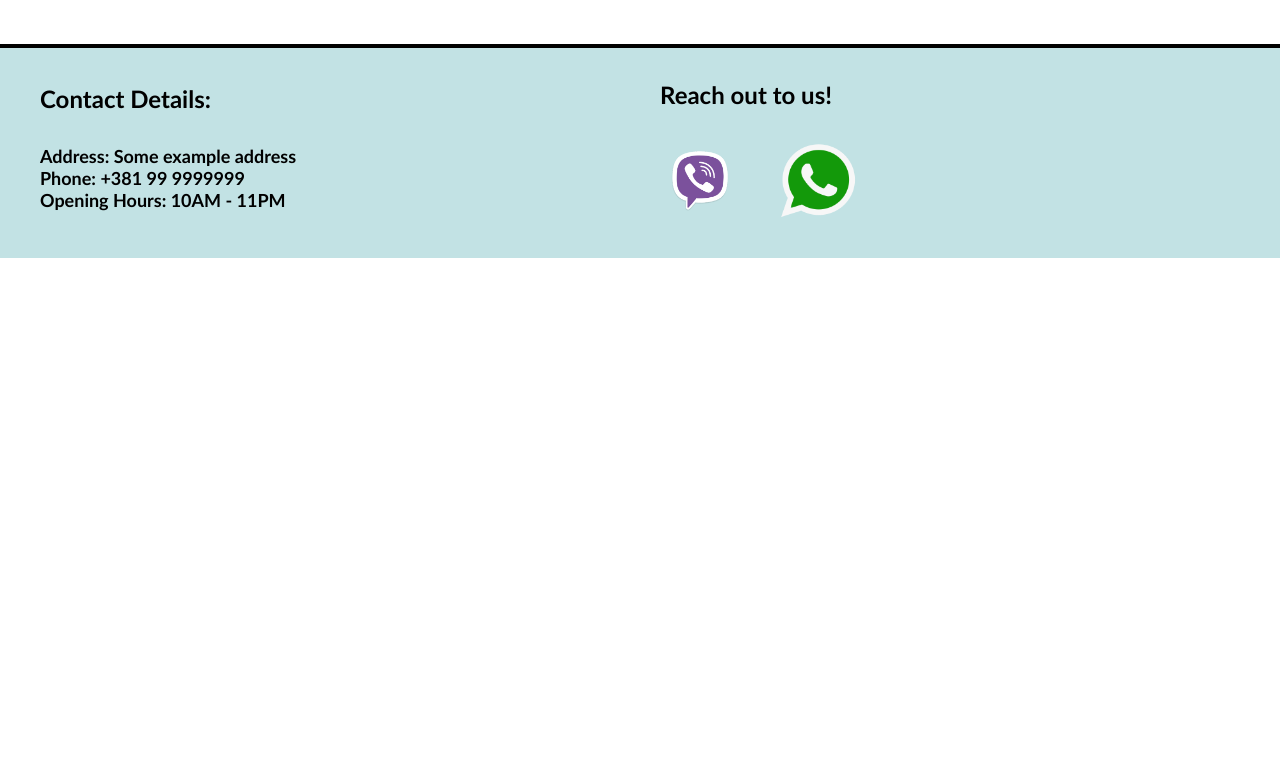
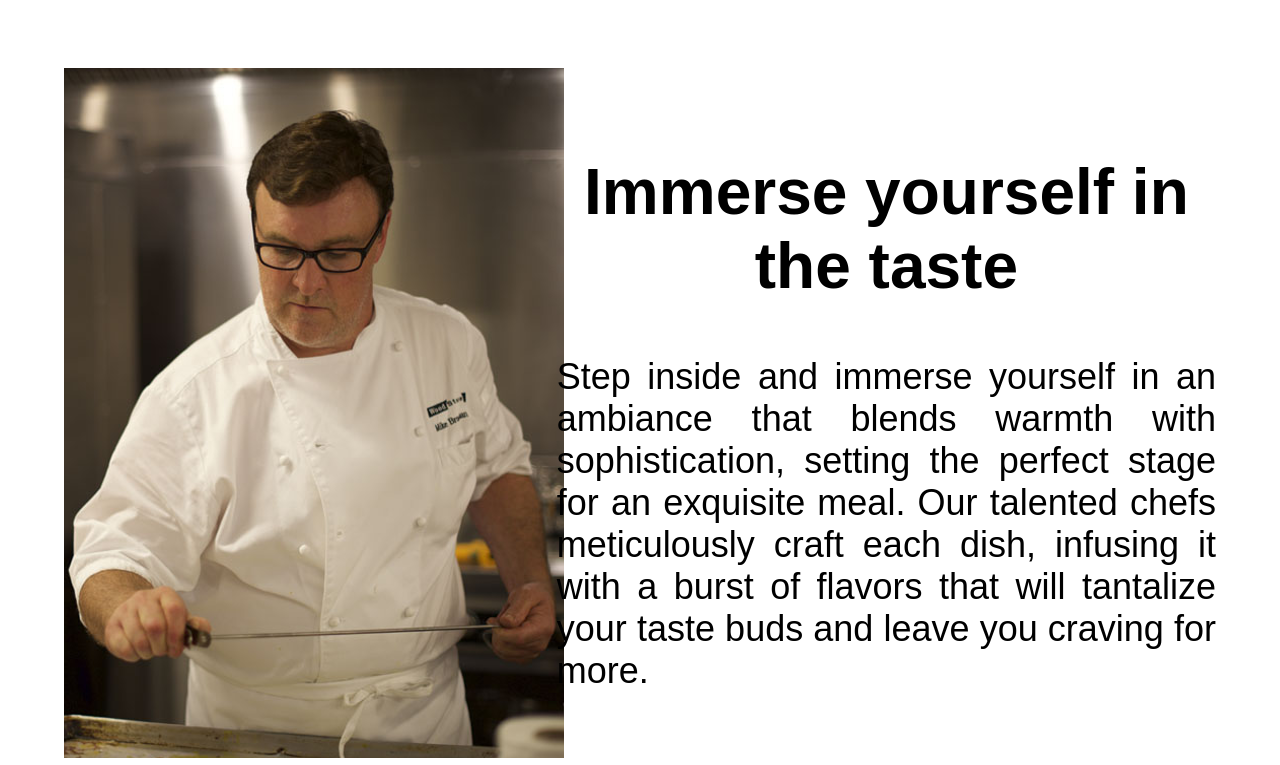
Before and after one commit to damianpolkowski1/RestaurantMenuPage, a plain HTML site: page index.html in a window 1280 px wide. Shown: the part 1551-2316 px from the top of the page. Before the commit the page ends 1809 px from the top, so only its background shows below. Drawn offline with Linux system fonts and the light colour scheme.

Commit message:
More Content on the Start Page

```diff
--- a/css/index_styles.css
+++ b/css/index_styles.css
@@ -40,6 +40,18 @@ body {
     padding-left: 2vh;
 }
 
+.landing-page .landing-text2 {
+    font-family: "Kanit", sans-serif;
+    width: 60%;
+    padding-left: 2vh;
+}
+
+.landing-page .landing-image2 {
+    width: 40%;
+    text-align: end;
+    padding-right: 2vh;
+}
+
 .landing-page .landing-text h2 {
     font-size: 8vh;
 }
@@ -49,3 +61,13 @@ body {
     text-align: justify;
     text-justify: inter-word;
 }
+
+.landing-page .landing-text2 h2 {
+    font-size: 8vh;
+}
+
+.landing-page .landing-text2 p {
+    font-size: 4.5vh;
+    text-align: justify;
+    text-justify: inter-word;
+}
--- a/index.html
+++ b/index.html
@@ -35,6 +35,23 @@
                 <img src="./assets/landing1.jpg">
             </div>
         </div>
+
+        <div class="landing-page">
+            <div class="landing-image2">
+                <img src="./assets/landing2.png">
+            </div>
+
+            <div class="landing-text2">
+                <h2>Immerse yourself in the taste</h2>
+                <p>
+                    Step inside and immerse yourself in an ambiance that blends
+                    warmth with sophistication, setting the perfect stage for
+                    an exquisite meal. Our talented chefs meticulously craft
+                    each dish, infusing it with a burst of flavors that will
+                    tantalize your taste buds and leave you craving for more.
+                </p>
+            </div>
+        </div>
     </body>
 
     <footer>
```
Also changed, not shown: assets/landing2.jpg (deleted), assets/landing2.png (added).
